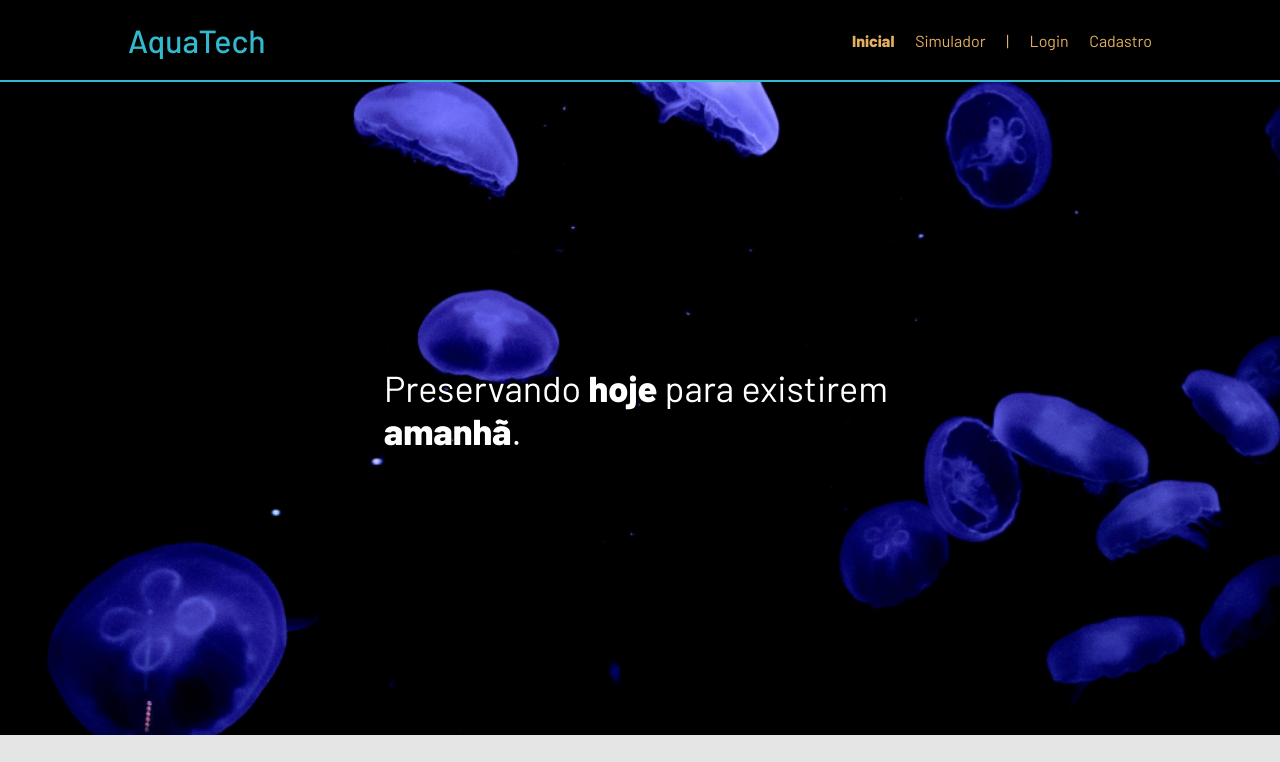
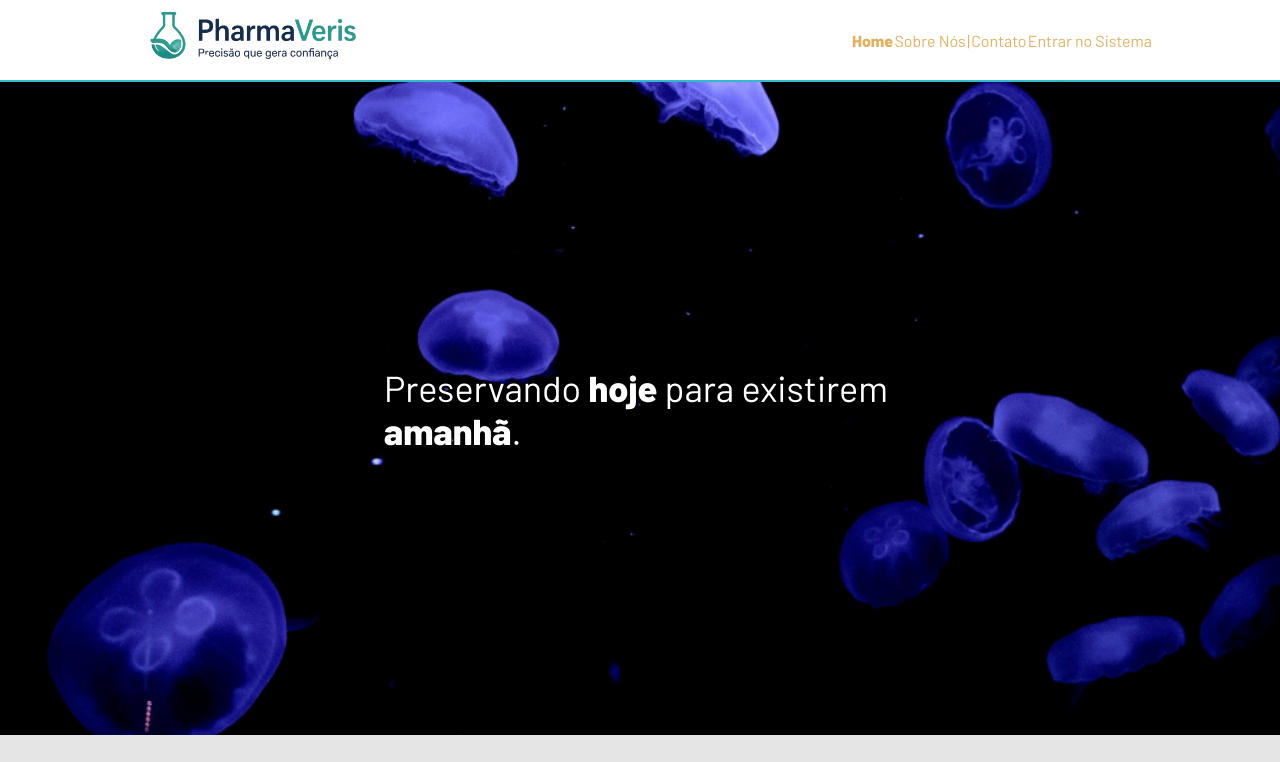
Before and after one commit to Gabryelmoura/atv--extra, a website: page web-data-viz/public/index.html in a window 1280 px wide. Shown: the top 762 px of the page. Drawn offline with Linux system fonts and the light colour scheme.

Commit message:
Arquivos

```diff
--- a/web-data-viz/public/css/estilo.css
+++ b/web-data-viz/public/css/estilo.css
@@ -4,7 +4,7 @@ body {
   margin: 0;
   padding: 0;
   font-family: 'Barlow', 'Segoe UI', 'Segoe UI', Tahoma, Geneva, Verdana, sans-serif;
-  background-color: black;
+  background-color: white;
 }
 
 :root {
@@ -24,6 +24,11 @@ body {
 .header {
   height: var(--tamanho-header);
   border-bottom: 2px solid #32b9cd;
+}
+
+.header .container > img{
+  height: 80px;
+  width: 250px;
 }
 
 .header .container {
--- a/web-data-viz/public/index.html
+++ b/web-data-viz/public/index.html
@@ -1,12 +1,12 @@
 <!DOCTYPE html>
-<html lang="en">
+<html lang="pt-BR">
 
 <head>
     <meta charset="UTF-8">
     <meta http-equiv="X-UA-Compatible" content="IE=edge">
     <meta name="viewport" content="width=device-width, initial-scale=1.0">
 
-    <title>AquaTech | Página Inicial</title>
+    <title>PharmaVeris | Página Inicial</title>
 
     <script src="./js/sessao.js"></script>
 
@@ -18,20 +18,20 @@
 <body>
     <div class="header">
       <div class="container">
-        <h1 class="titulo">AquaTech</h1>
+        <img src="assets/icon/logo.png" alt="Logo">
         <ul class="navbar">
           <li class="agora">
-            <a href="#">Inicial</a>
+            <a href="#">Home</a>
           </li>
           <li>
-            <a href="simulador.html">Simulador</a>
+            <a href="simulador.html">Sobre Nós</a>
           </li>
           <li>|</li>
           <li>
-            <a href="login.html">Login</a>
+            <a href="login.html">Contato</a>
           </li>
           <li>
-            <a href="cadastro.html">Cadastro</a>
+            <a href="cadastro.html">Entrar no Sistema</a>
           </li>
         </ul>
       </div>
```
Also changed, not shown: web-data-viz/public/assets/icon/logo.png (added).
